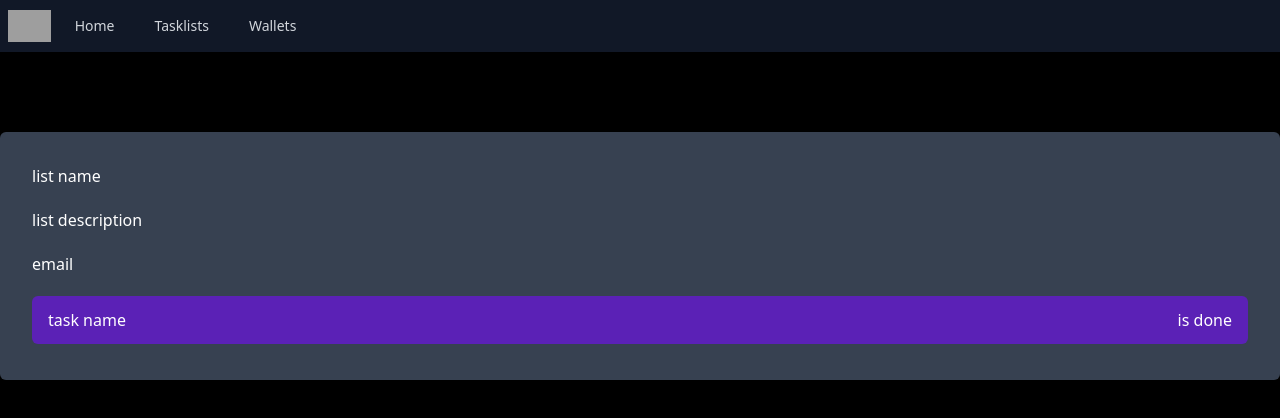
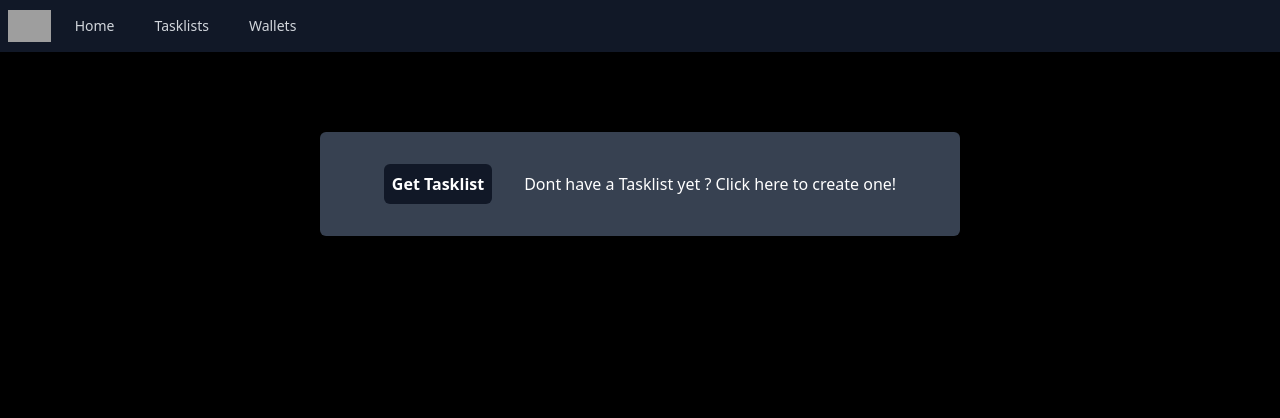
Before and after one commit to jimhoule/decentralized-tasklist, a React (Vite) app in the folder client/: page /tasklists in a window 1280 px wide. Shown: the top 418 px of the page. Built offline with nearby package versions, Linux system fonts and the light colour scheme; grey boxes are pictures that could not be loaded.

Commit message:
TasklistPage adjusments

```diff
--- a/client/src/pages/TasklistsPage.tsx
+++ b/client/src/pages/TasklistsPage.tsx
@@ -1,58 +1,229 @@
+import { useState } from 'react';
+import { TaskList } from '../components/TaskList';
+import { TaskListItem } from '../components/TaskListItem';
+import { Modal } from '../components/Modal';
+import { GetTasklistForm } from '../components/GetTasklistForm';
+import { useGetTasklistForm } from '../components/GetTasklistForm/useGetTasklistForm';
+import { CreateTasklistForm } from '../components/CreateTasklistForm';
+import { useCreateTasklistForm } from '../components/CreateTasklistForm/useCreateTasklistForm';
+import { AddTaskForm } from '../components/AddTaskForm';
+import { useAddTaskForm } from '../components/AddTaskForm/useAddTaskForm';
+import { Tasklist, Task, getTasklist, createTasklist, addTask } from '../api/tasklistsApi';
+
 export function TasklistsPage(): JSX.Element {
+    const {
+        getTasklistForm,
+        resetGetTasklistForm,
+        handleGetTasklistAddressInputChange,
+        handleGetTasklistPrivateKeyInputChange
+    } = useGetTasklistForm();
+
+    const {
+        createTasklistForm,
+        resetCreateTasklistForm,
+        handleCreateTasklistNameInputChange,
+        handleCreateTasklistDescriptionInputChange,
+        handleCreateTasklistEmailInputChange,
+        handleCreateTasklistPrivateKeyInputChange
+    } = useCreateTasklistForm();
+
+    const {
+        addTaskForm,
+        resetAddTaskForm,
+        handleAddTaskNameInputChange,
+        handleAddTaskDescriptionInputChange,
+        handleAddTaskAddressInputChange,
+        handleAddTaskPrivateKeyInputChange
+    } = useAddTaskForm();
+
+    const [ tasklist, setTasklist ] = useState<Tasklist | null>(null);
+    const [ isGetTasklistModalVisible, setIsGetTasklistModalVisible ] = useState<boolean>(false);
+    const [ isCreateTasklistModalVisible, setIsCreateTasklistModalVisible ] = useState<boolean>(false);
+    const [ isAddTaskModalVisible, setIsAddTaskModalVisible ] = useState<boolean>(false);
+
     return (
+        <>
             <div
                 className={`
                     container
+                    flex
+                    items-center
+                    justify-center
                     bg-gray-700
+                    rounded-md
+                    w-1/2
                     mt-20
                     p-8
-                rounded-md
+                    h-auto
                 `}
             >
-            <h1
+                <button
+                    onClick={() => {
+                        setIsGetTasklistModalVisible(true)
+                    }}
                     className={`
+                        w-auto
+                        h-auto
+                        bg-gray-900
+                        p-2
+                        rounded-md
                         text-white
-                    mb-5
+                        font-bold
+                        pointer-cursor
+                        hover:bg-white
+                        hover:text-gray-900
                     `}
                 >
-                list name
-            </h1>
+                    Get Tasklist
+                </button>
 
-            <h1
+                <button
+                    onClick={() => {
+                        setIsCreateTasklistModalVisible(true);
+                    }}
                     className={`
+                        ml-8
+                        w-auto
+                        h-auto
                         text-white
-                    mb-5
+                        pointer-cursor
+                        hover:text-gray-900
                     `}
                 >
-                list description
-            </h1>
+                    Dont have a Tasklist yet ? Click here to create one!
+                </button>
+            </div>
 
-            <h1
-                className={`
-                    text-white
-                    mb-5
-                `}
+            {!!tasklist && (
+                <TaskList
+                    tasklist={tasklist}
+                    onAddTask={() => {
+                        setIsAddTaskModalVisible(true)
+                    }}
+                    extractKey={(task: Task): string => {
+                        return task.id;
+                    }}
+                    renderTask={(task: Task): JSX.Element => {
+                        return (
+                            <TaskListItem
+                                key={task.id}
+                                name={task.name}
+                                isDone={task.isDone}
+                                onUpdate={(): void => {
+                                    alert('Not implemented yet!');
+                                }}
+                                onDelete={(): void => {
+                                    alert('Not implemented yet!');
+                                }}
+                            />
+                        );
+                    }}
+                />
+            )}
+
+            <Modal
+                isVisible={isGetTasklistModalVisible}
+                title='Get Tasklist Form'
+                submitButtonTitle='Get'
+                cancelButtonTitle='Cancel'
+                onSubmit={async (): Promise<void> => {
+                    const tasklist = await getTasklist({
+                        encodedContractAddess: getTasklistForm.address,
+                        encodedPrivateKey: getTasklistForm.privateKey
+                    });
+
+                    setTasklist(tasklist);
+                    setIsGetTasklistModalVisible(false);
+                    resetGetTasklistForm();
+                }}
+                onCancel={(): void => {
+                    setIsGetTasklistModalVisible(false);
+                    resetGetTasklistForm();
+                }}
             >
-                email
-            </h1>
+                <GetTasklistForm
+                    addressInputValue={getTasklistForm.address}
+                    privateKeyInputValue={getTasklistForm.privateKey}
+                    onAddressInputChange={handleGetTasklistAddressInputChange}
+                    onPrivateKeyInputChange={handleGetTasklistPrivateKeyInputChange}
+                />
+            </Modal>
 
-            <div
-                className={`
-                    flex
-                    justify-between
-                    items-center
-                    bg-violet-800
-                    text-white
-                    py-3
-                    px-4
-                    rounded-md
-                    mb-1
-                    cursor-pointer
-                `}
+            <Modal
+                isVisible={isCreateTasklistModalVisible}
+                title='Create Tasklist Form'
+                submitButtonTitle='Create'
+                cancelButtonTitle='Cancel'
+                onSubmit={async (): Promise<void> => {
+                    const tasklist = await createTasklist({
+                        name: createTasklistForm.name,
+                        description: createTasklistForm.description,
+                        email: createTasklistForm.email,
+                        encodedPrivateKey: createTasklistForm.privateKey
+                    });
+
+                    setTasklist(tasklist);
+                    setIsCreateTasklistModalVisible(false);
+                    resetCreateTasklistForm();
+                }}
+                onCancel={(): void => {
+                    setIsCreateTasklistModalVisible(false);
+                    resetCreateTasklistForm();
+                }}
             >
-                <p>task name</p>
-                <p>is done</p>
-            </div>
-        </div>
+                <CreateTasklistForm
+                    nameInputValue={createTasklistForm.name}
+                    descriptionInputValue={createTasklistForm.description}
+                    emailInputValue={createTasklistForm.email}
+                    privateKeyInputValue={createTasklistForm.privateKey}
+                    onNameInputChange={handleCreateTasklistNameInputChange}
+                    onDescriptionInputChange={handleCreateTasklistDescriptionInputChange}
+                    onEmailInputChange={handleCreateTasklistEmailInputChange}
+                    onPrivateKeyInputChange={handleCreateTasklistPrivateKeyInputChange}
+                />
+            </Modal>
+
+            <Modal
+                isVisible={isAddTaskModalVisible}
+                title='Add Task Form'
+                submitButtonTitle='Add'
+                cancelButtonTitle='Cancel'
+                onSubmit={async (): Promise<void> => {
+                    if (!tasklist) return;
+
+                    const task = await addTask({
+                        name: addTaskForm.name,
+                        description: addTaskForm.description,
+                        encodedContractAddess: addTaskForm.address,
+                        encodedPrivateKey: addTaskForm.privateKey
+                    });
+
+                    setTasklist({
+                        ...tasklist,
+                        tasks: [
+                            ...(tasklist.tasks || []),
+                            task
+                        ]
+                    });
+                    setIsAddTaskModalVisible(false);
+                    resetAddTaskForm();
+                }}
+                onCancel={(): void => {
+                    setIsAddTaskModalVisible(false);
+                    resetAddTaskForm();
+                }}
+            >
+                <AddTaskForm
+                    nameInputValue={addTaskForm.name}
+                    descriptionInputValue={addTaskForm.description}
+                    addressInputValue={addTaskForm.address}
+                    privateKeyInputValue={addTaskForm.privateKey}
+                    onNameInputChange={handleAddTaskNameInputChange}
+                    onDescriptionInputChange={handleAddTaskDescriptionInputChange}
+                    onAddressInputChange={handleAddTaskAddressInputChange}
+                    onPrivateKeyInputChange={handleAddTaskPrivateKeyInputChange}
+                />
+            </Modal>
+        </>
     );
 }
```
Lines whose indentation alone changed are shown as unchanged.
